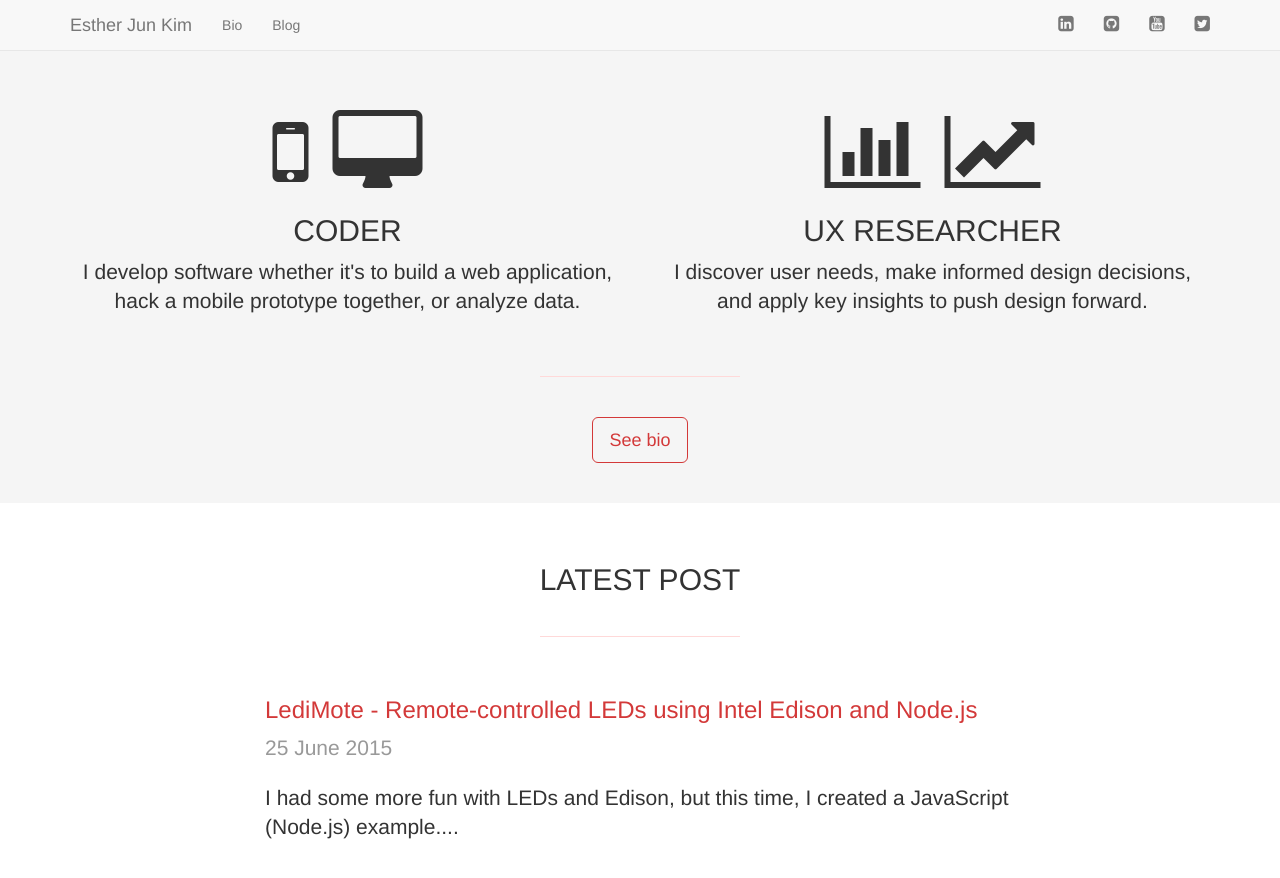
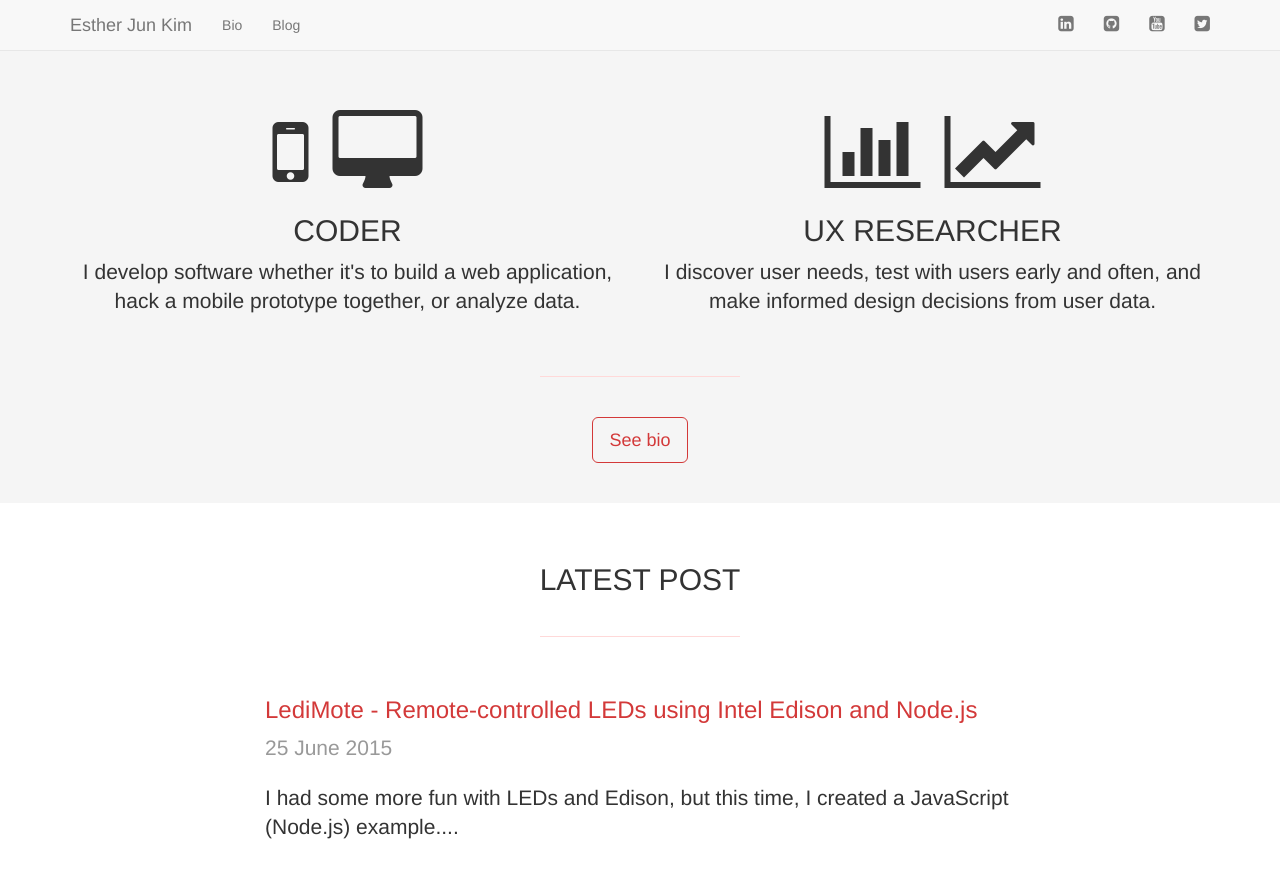
Before and after one commit to estherjk/estherjk.github.io, a Jekyll site: the page built from index.html, in a window 1280 px wide and 900 px high, scrolled down 458 px. Shown: the top 878 px of the window. Built offline with Jekyll 4.4.1, drawn with Linux system fonts in a browser that asks for light colours; nearby versions of some CDN libraries; Markdown is read by kramdown in place of the engine named in the settings.

Commit message:
Update UX researcher tagline

```diff
--- a/index.html
+++ b/index.html
@@ -31,7 +31,7 @@ title: Esther Jun Kim
         <i class="fa fa-line-chart fa-6"></i>
         <h2 class="normal text-uppercase">UX Researcher</h2>
         <p class="lead">
-          I discover user needs, make informed design decisions, and apply key insights to push design forward.
+          I discover user needs, test with users early and often, and make informed design decisions from user data.
         </p>
       </div>
     </div>
```
